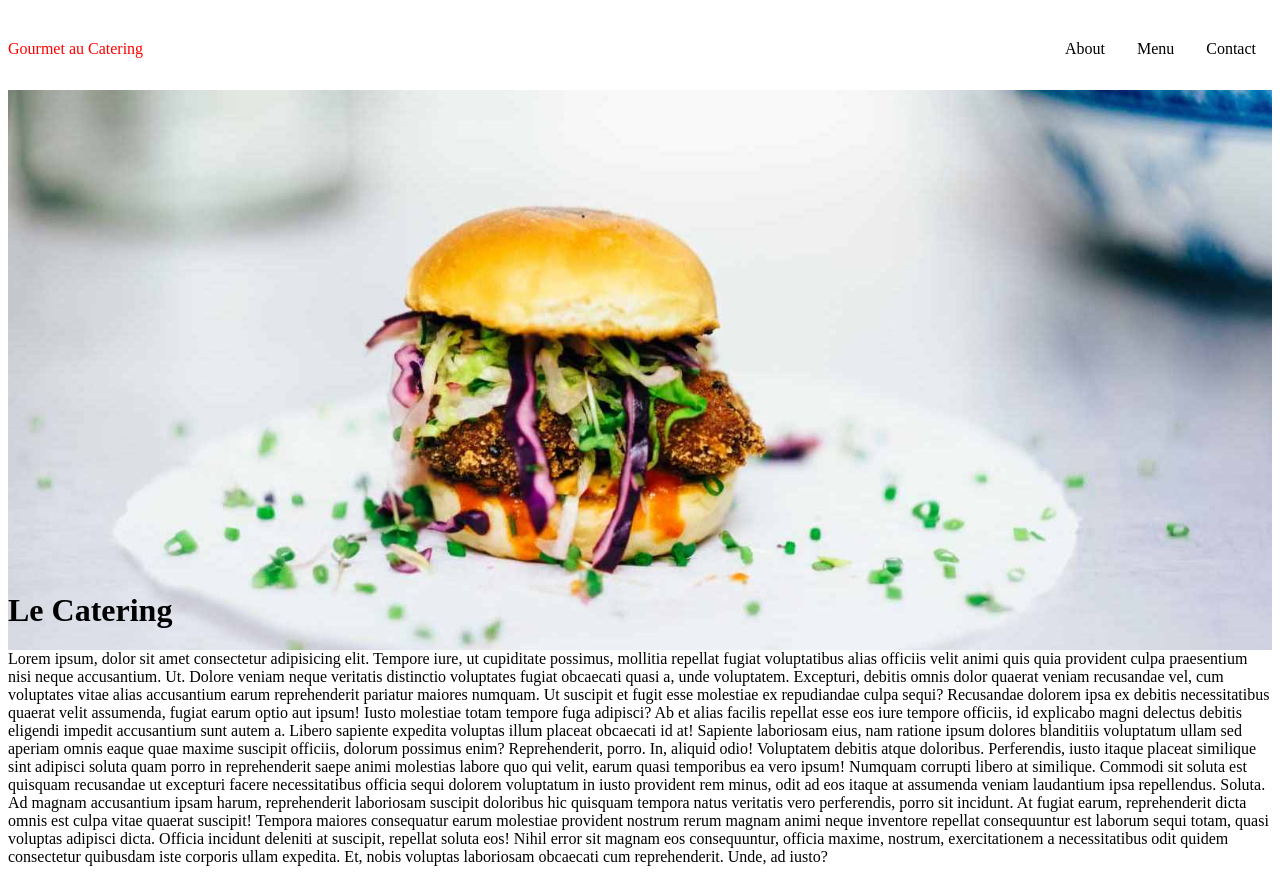
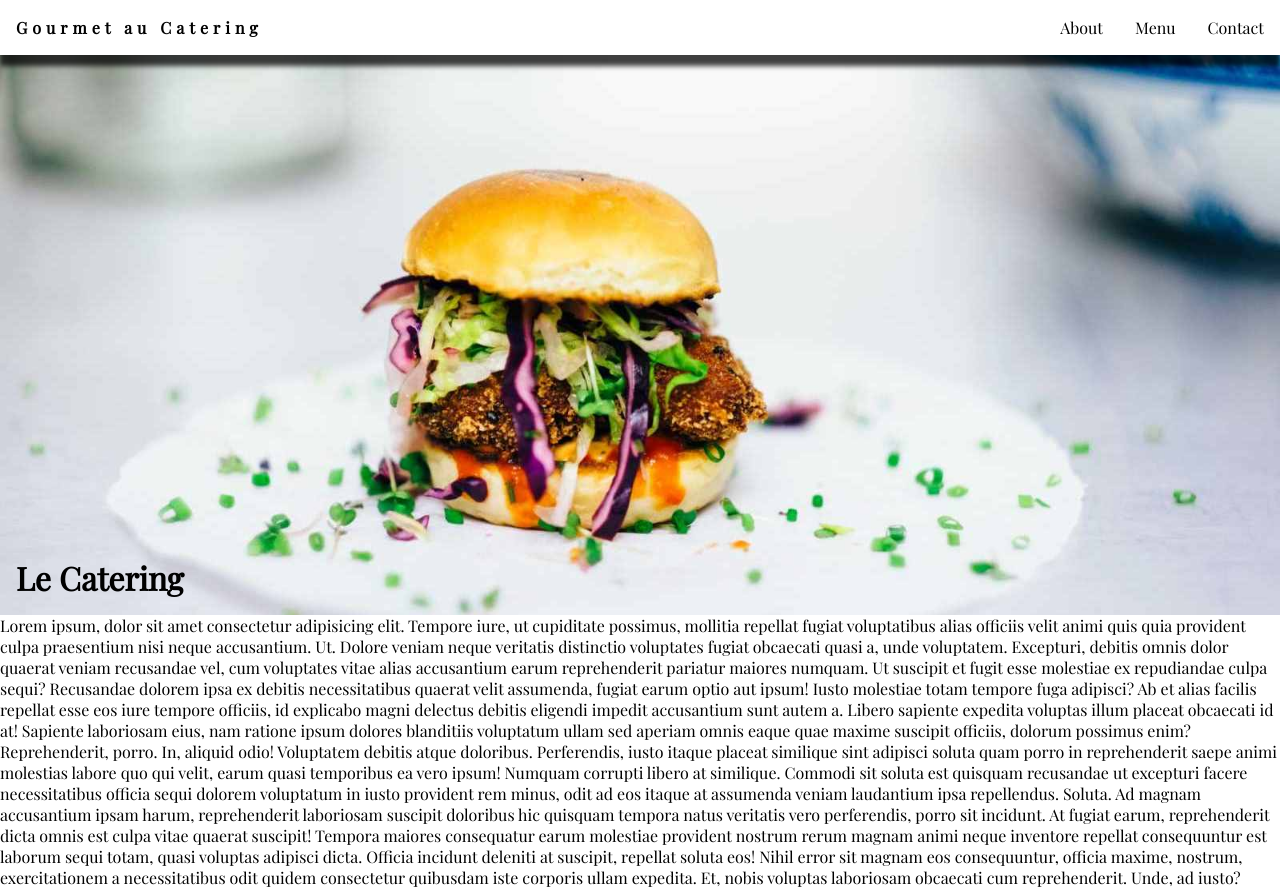
Before and after one commit to Aethuzad/maquette_resto, a plain HTML site: page index.html in a window 1280 px wide. Drawn offline with Linux system fonts and the light colour scheme.

Commit message:
Ajout de divers comme la position, le font et ombr

```diff
--- a/assets/css/style.css
+++ b/assets/css/style.css
@@ -1,6 +1,30 @@
+/* Importation des fonts */
+
+@font-face {
+    /* Création d'un raccourci */
+    font-family: "playfairDR";
+    src: url(../font/PlayfairDisplay-Regular.ttf);
+}
+
+/* RESET */
+* {
+    margin: 0;
+    padding: 0;
+    font-family: "playfairDR", serif;
+}
+
+body {
+    /* margin: 0; */
+}
+
 /* Pour appeler l'id Logo j'utilise le slecteur id# et son nom "Logo" */
 #logo {
-    color: rgb(255, 0, 0)
+    /* color: rgb(255, 0, 0); */
+    padding: 1rem;
+    letter-spacing: 5px;
+    font-weight: 600;
+
+
 }
 
 /* Pour appeler un élément HTML dans un sélécteur j'utilise son nom */
@@ -9,6 +33,16 @@ nav {
     /* Pour gérer l'alignement vertical des enfants de ma nav j'utilise align-items */
     align-items: center;
     justify-content: space-between;
+    box-shadow: 0px 11px 5px 0px rgba(0, 0, 0, 0.75);
+    -webkit-box-shadow: 0px 11px 5px 0px rgba(0, 0, 0, 0.75);
+    -moz-box-shadow: 0px 11px 5px 0px rgba(0, 0, 0, 0.75);
+    /* Le Z-index ne foctionne pas avec une position statique(position par défaut) */
+    background-color: rgb(255, 255, 255);
+    position: fixed;
+    width: 100%;
+    z-index: 1;
+    height: 55px;
+    top: 0;
 }
 
 ul {
@@ -29,4 +63,10 @@ li {
     display: flex;
     align-items: flex-end;
     /* Ne pas oublier le diplay flex pour lui faire comprendre qu'on va utiliser du flex */
+    margin-top: 55px;
 }
+
+h1 {
+    padding: 1rem;
+    font-family: "playfairDR";
+}
```
